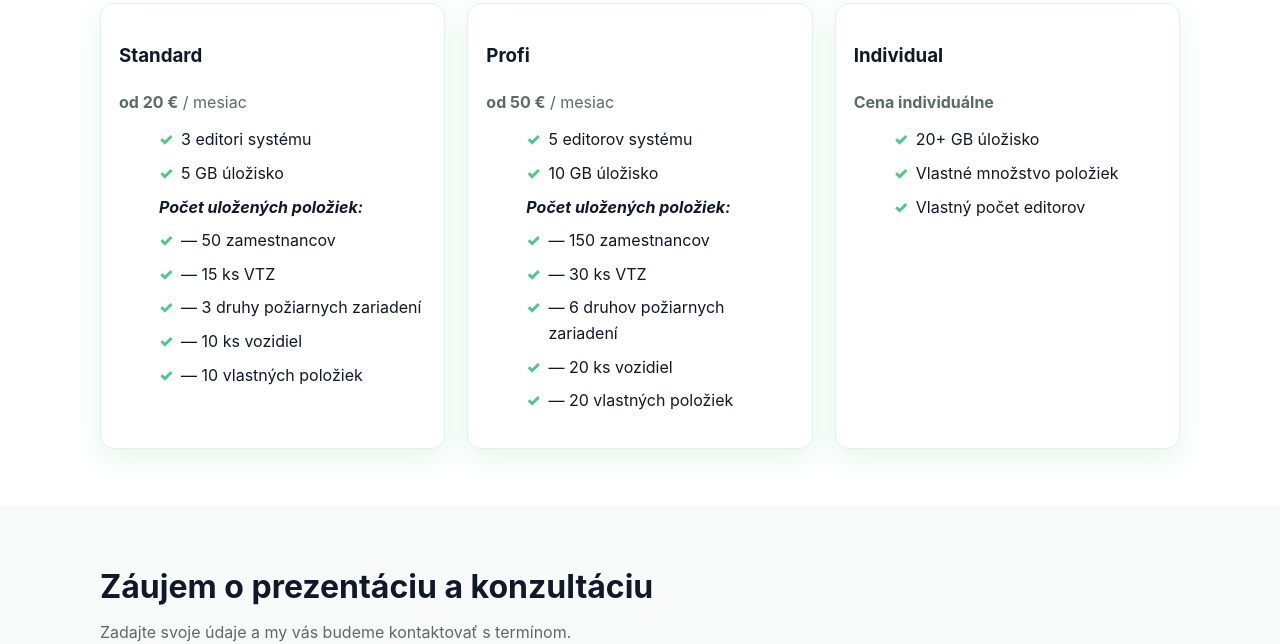
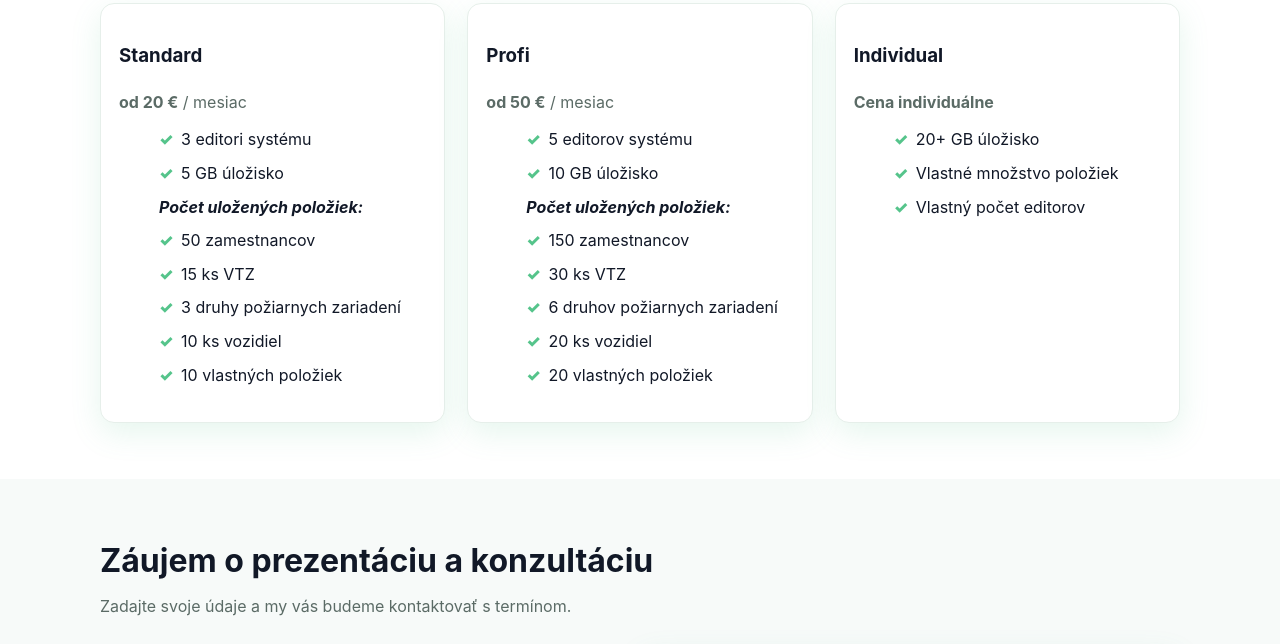
Before and after one commit to Majinko/safeo-landing-page, a plain HTML site: page index.html in a window 1280 px wide. Shown: the part 1306-1950 px from the top of the page. Drawn offline with Linux system fonts and the light colour scheme.

```diff
--- a/index.html
+++ b/index.html
@@ -201,11 +201,11 @@
             <li>3 editori systému</li>
             <li>5&nbsp;GB úložisko</li>
             <li class="no-icone"><em><b>Počet uložených položiek:</b></em></li>
-            <li>— 50 zamestnancov</li>
-            <li>— 15 ks VTZ</li>
-            <li>— 3 druhy požiarnych zariadení</li>
-            <li>— 10 ks vozidiel</li>
-            <li>— 10 vlastných položiek</li>
+            <li>50 zamestnancov</li>
+            <li>15 ks VTZ</li>
+            <li>3 druhy požiarnych zariadení</li>
+            <li>10 ks vozidiel</li>
+            <li>10 vlastných položiek</li>
           </ul>
         </div>
 
@@ -218,11 +218,11 @@
             <li>5 editorov systému</li>
             <li>10&nbsp;GB úložisko</li>
             <li class="no-icone"><em><b>Počet uložených položiek:</b></em></li>
-            <li>— 150 zamestnancov</li>
-            <li>— 30 ks VTZ</li>
-            <li>— 6 druhov požiarnych zariadení</li>
-            <li>— 20 ks vozidiel</li>
-            <li>— 20 vlastných položiek</li>
+            <li>150 zamestnancov</li>
+            <li>30 ks VTZ</li>
+            <li>6 druhov požiarnych zariadení</li>
+            <li>20 ks vozidiel</li>
+            <li>20 vlastných položiek</li>
           </ul>
         </div>
 
```
